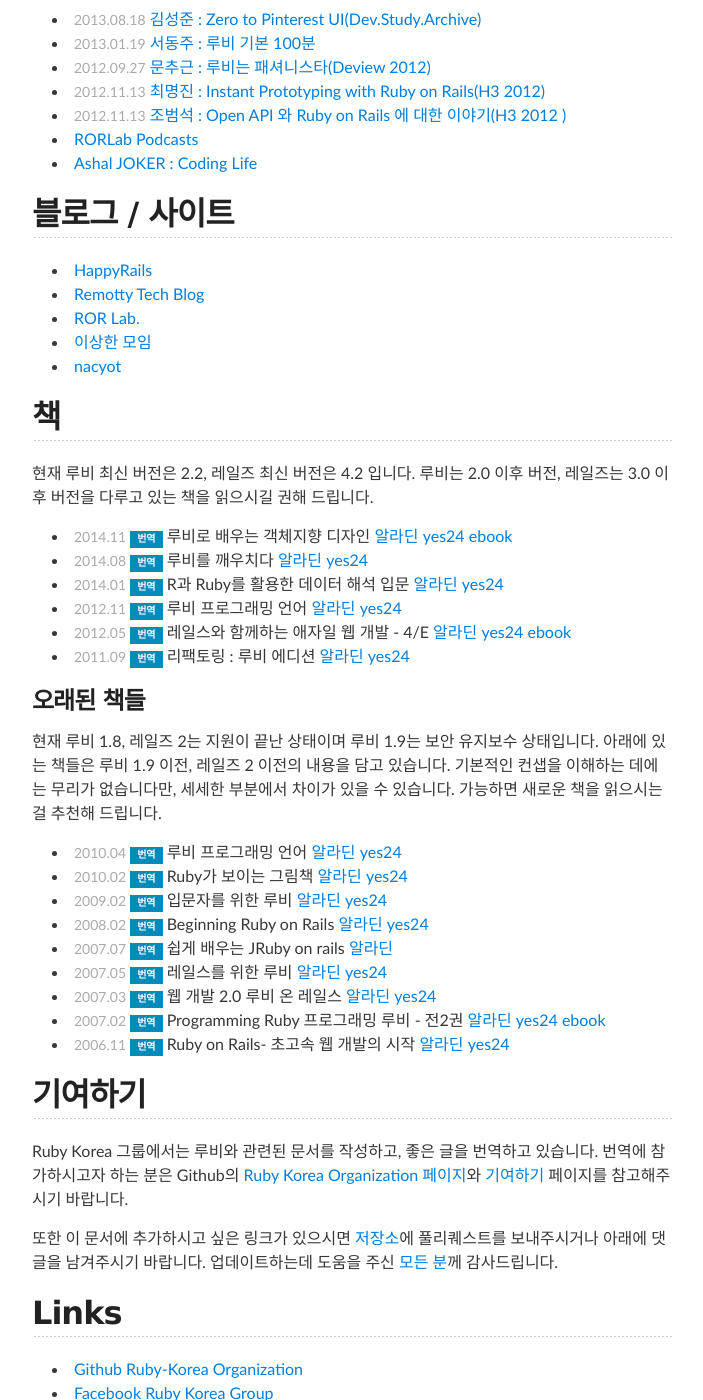
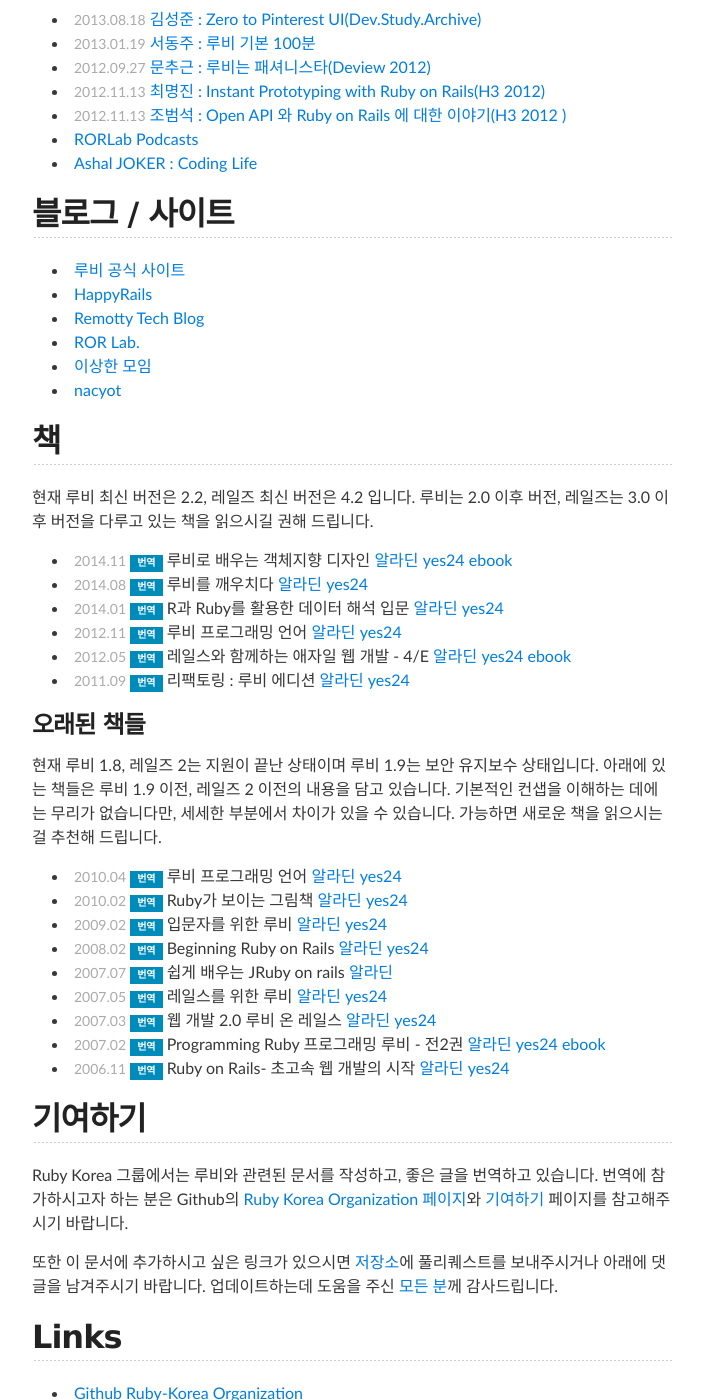
Before and after one commit to rubykr/rubykr.github.io, a Jekyll site: the page built from index.md, in a window 1280 px wide and 1400 px high, scrolled down 1714 px. Shown: the whole window, without its empty margins (288-991 px from the left). Built offline with Jekyll 4.4.1, drawn with Linux system fonts in a browser that asks for light colours; comment, search, counter and statistics services are not loaded.

Commit message:
Move ruby-lang link to site

```diff
--- a/index.md
+++ b/index.md
@@ -79,6 +79,7 @@
 ## 블로그 / 사이트
 {: #blog}
 
+- [루비 공식 사이트](https://www.ruby-lang.org/ko/)
 - [HappyRails](http://happyrails.rorlab.org/ko)
 - [Remotty Tech Blog](http://blog.remotty.com)
 - [ROR Lab.](http://rorlab.org/)
```
Also changed, not shown: other parts of index.md (+0 -1 lines).
